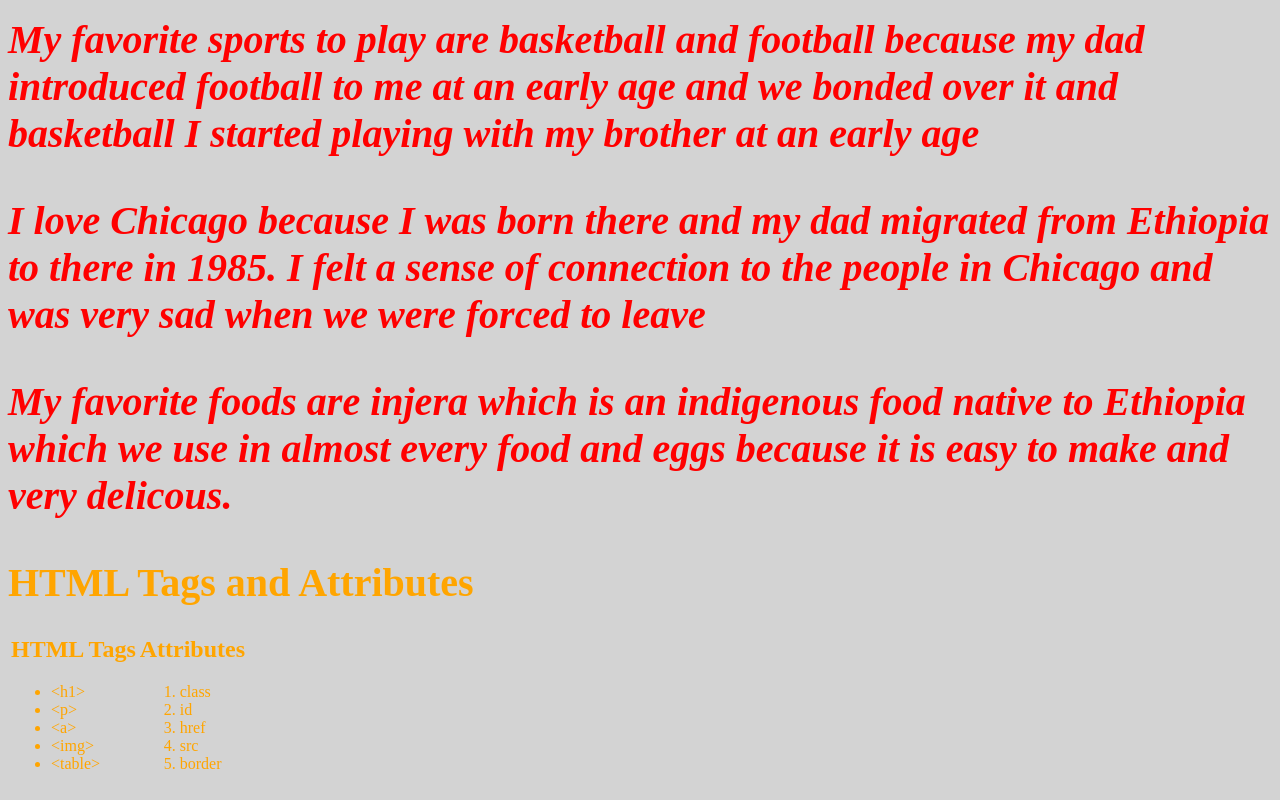
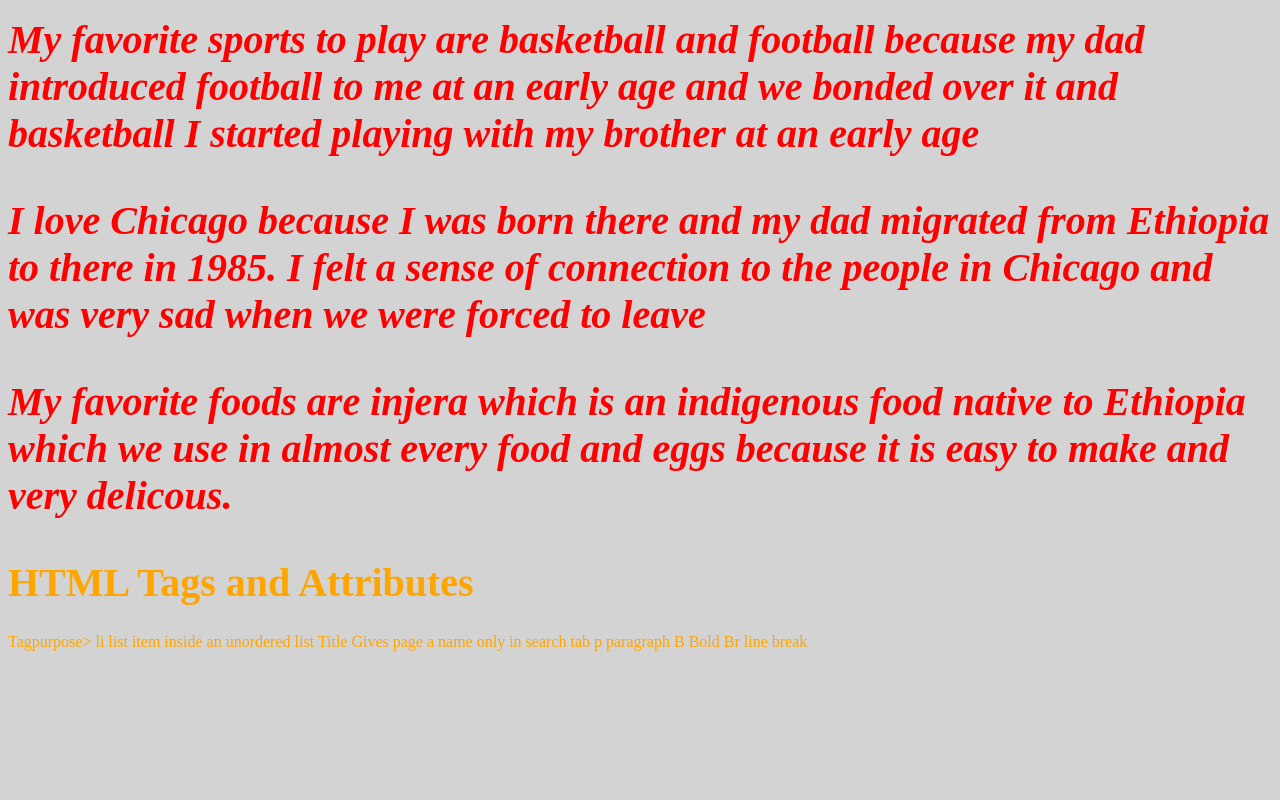
Before and after one commit to matteos23/sp2023test, a plain HTML site: page index.html in a window 1280 px wide. Shown: the part 1501-2301 px from the top of the page. After the commit the page ends 2160 px from the top, so only its background shows below. Drawn offline with Linux system fonts and the light colour scheme.

Commit message:
Update index.html

```diff
--- a/index.html
+++ b/index.html
@@ -89,29 +89,28 @@
        <i><h3> My favorite foods are injera which is an indigenous food native to Ethiopia which we use in almost every food and eggs because it is easy to make and very delicous.</h3></i>
 
   <h1>HTML Tags and Attributes</h1>
-  <table>
-    <tr>
-      <td>
-        <h2>HTML Tags</h2>
-        <ul>
-          <li>&lt;h1&gt;</li>
-          <li>&lt;p&gt;</li>
-          <li>&lt;a&gt;</li>
-          <li>&lt;img&gt;</li>
-          <li>&lt;table&gt;</li>
-        </ul>
-      </td>
-      <td>
-        <h2>Attributes</h2>
-        <ol>
-          <li>class</li>
-          <li>id</li>
-          <li>href</li>
-          <li>src</li>
-          <li>border</li>
-        </ol>
-      </td>
-    </tr>
-  </table>
+<th>Tag</th><th>purpose</th>><th>
+        </tr>
+      <tr>
+        <td>li</td>
+        <td>list item inside an unordered list </td>
+      </tr>
+      <tr>
+        <td>Title</td>
+        <td>Gives page a name only in search tab</td>
+      </tr>
+      <tr>
+        <td>p</td>
+        <td>paragraph</td>
+      </tr>
+      <tr>
+        <td>B</td>
+        <td>Bold</td>
+      </tr>
+      <tr>
+        <td>Br</td>
+        <td>line break</td>
+      </tr>
+      </table>
   </body>
 </html>
```
